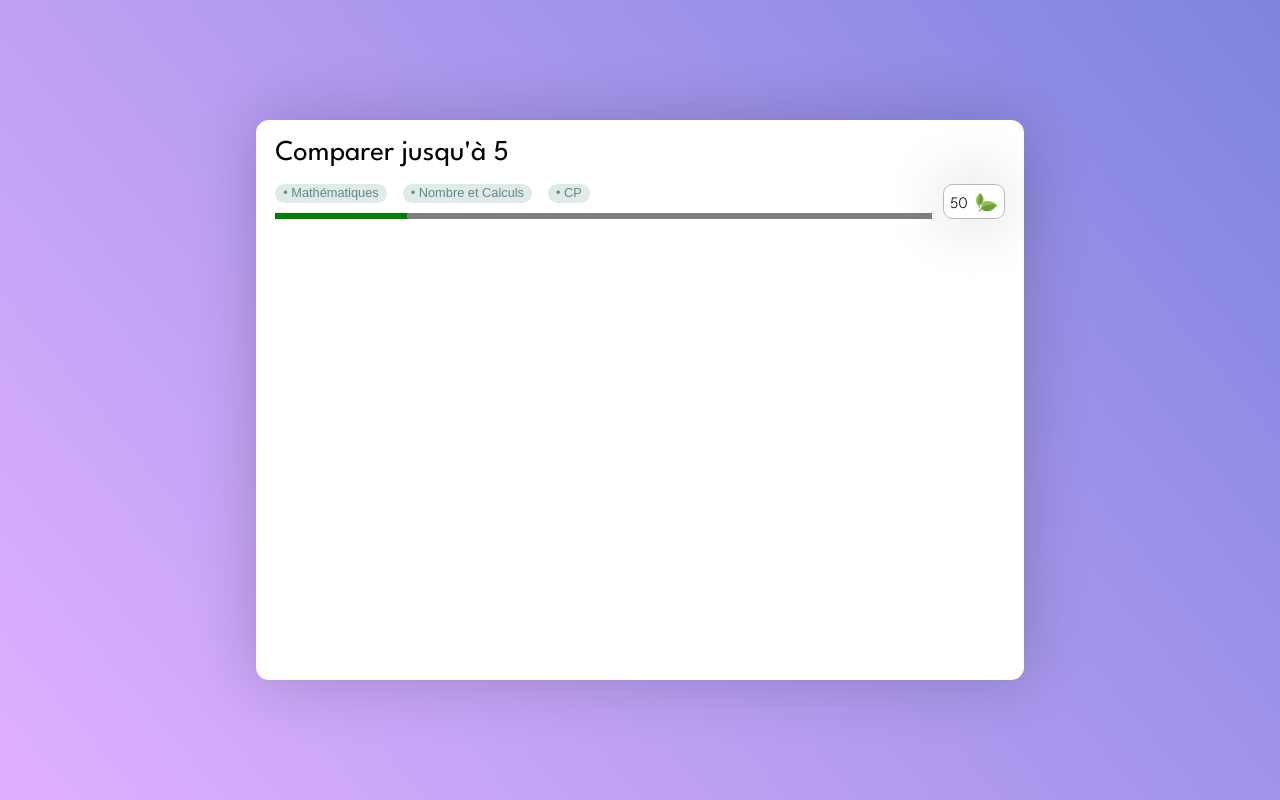
After one commit to Kyliroco/koko-koala, a Symfony app: template templates/exercices/exo.html.twig in a window 1280 px wide. The commit adds this page. Run offline with Twig, Linux system fonts and the light colour scheme; the template is opened without the code that fills it, so the values that code supplies are empty; some libraries are stand-ins or nearby versions.

Commit message:
ajout exercice base

```diff
--- a/public/css/exercices/base.css
+++ b/public/css/exercices/base.css
@@ -12,8 +12,8 @@ body {
 #app {
     background-color: white;
     width: 60vw;
-    height: 60vh;
-    margin-top: 20vh;
+    height: 70vh;
+    margin-top: 15vh;
     border-radius: 13px;
     box-shadow: 0 0 4rem rgba(0,0,0,0.20);
 }
--- /dev/null
+++ b/public/css/exercices/information_bar.css
@@ -0,0 +1,67 @@
+.alt_information {
+     background-color: #dfeae9;
+     width: max-content;
+     font-family: 'Montserrat', sans-serif;
+     font-size: 0.8rem;
+     color: #5f8a8a;
+     padding: 0.2rem 0.5rem 0.2rem 0.5rem;
+     border-radius: 50rem;
+     margin-right: 1rem;
+}
+.alt_information_content {
+     display: flex;
+}
+#main_header {
+     margin-right: 2.5%;
+     margin-left: 2.5%;
+     margin-top: 2.5%;
+}
+.exercice_title {
+     font-family: 'League Spartan', sans-serif;
+     font-size: 1.8rem;
+}
+progress {
+     background: lightgray;
+     border-radius: 50rem;
+     border: none;
+     width: 100%;
+     height: 0.4rem;
+}
+progress::-webkit-progress-bar {
+     /* style rules */
+}
+progress::-webkit-progress-value,  progress::-moz-progress-bar{
+     background: #7F84DF;
+     border-radius: 50rem;
+}
+.flex {
+     display: flex;
+     justify-content: space-between;
+}
+.count {
+     border: 1px solid #bbb7b7;
+     display: flex;
+     box-shadow: 0 0 4rem rgba(40,0,0,0.20);
+     border-radius: 0.6rem;
+}
+.count > p {
+     font-family: 'League Spartan', sans-serif;
+     font-weight: 300;
+     font-size: 100%;
+     height: 50%;
+     margin-top: 20%;
+     padding-left: 0.4rem;
+     padding-right: 0.4rem;
+}
+.count > img {
+     font-size: 100%;
+     height: 25px;
+     padding-top: 5px;
+     padding-right: 0.3rem;
+}
+#exercice_information {
+     margin-top: 1rem;
+}
+.main_information {
+     width: 90%;
+}
--- /dev/null
+++ b/templates/exercices/exo.html.twig
@@ -0,0 +1,30 @@
+{% extends 'exercices/template.html.twig' %}
+
+{% block exo %}
+<!-- PARTIE HAUTE : INFORMATION SUR L'EXERCICE -->
+<div id="main_header">
+    <div>
+        <h1 class="exercice_title">Comparer jusqu'à 5</h1>
+    </div>
+    <div class="flex" id="exercice_information">
+        <div class="main_information">
+            <div class="alt_information_content">
+                <div><p class="alt_information">&#x2022 Mathématiques</p></div>
+                <div><p class="alt_information">&#x2022 Nombre et Calculs</p></div>
+                <div><p class="alt_information">&#x2022 CP</p></div>
+            </div>
+            <div>
+                <progress value="20" max="100"></progress>
+            </div>
+        </div>
+        <div class="count">
+            <p>50</p>
+            <img id="count_icon" src="{{ asset('/img/icons/eucalyptus_leaves.png') }}">
+        </div>
+    </div>
+</div>
+<!-- PARTIE BASSE : EXERCICE -->
+<div>
+
+</div>
+{% endblock %}
--- a/templates/exercices/template.html.twig
+++ b/templates/exercices/template.html.twig
@@ -5,13 +5,12 @@
 {% block stylesheets %}
     {{ parent() }}
     <link href="{{ asset('css/exercices/base.css') }}" rel="stylesheet">
+    <link href="{{ asset('css/exercices/information_bar.css') }}" rel="stylesheet">
 {% endblock %}
 
 {% block body %}
     <div id="app_div">
         <div id="app"> <!--CE BLOCK EST AMMENER A ETRE DANS DU VUE.JS. TOUT LE CONTENU DU DIV-->
-            <h3 class="exercices_title">Titre de l'exercice test</h3>
-
             {% block exo %} <!--ICI, BLOCK EXO EST UNE SOLUTION TEMPORAIRE AFIN DE CAPTER L'EXERCICE DE JOACKIM-->
             {% endblock %}
         </div>
```
Also changed, not shown: src/Controller/ExercicesController.php (+7 -0 lines), public/css/default/main.css (line endings or trailing spaces), public/img/icons/eucalyptus_leaves.png (added).
